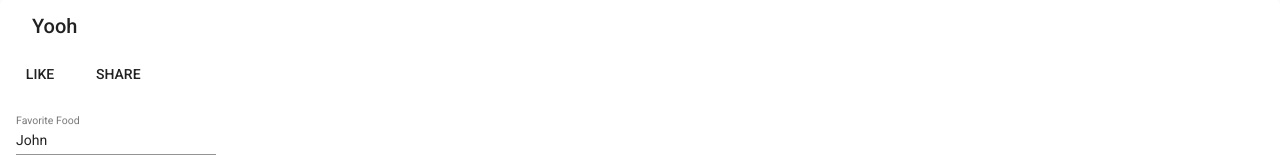
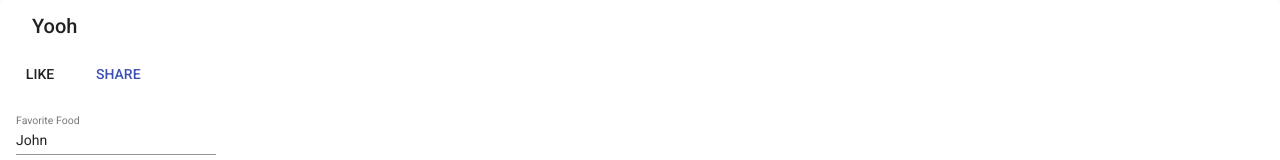
Before and after one commit to GregPatriota/AngularStudyCase01, an Angular app: page / in a window 1280 px wide. Shown: the top 160 px of the page. Built offline with nearby package versions, Linux system fonts and the light colour scheme.

Commit message:
Property binding e event binding

```diff
--- a/src/app/string-interpolation/string-interpolation.component.html
+++ b/src/app/string-interpolation/string-interpolation.component.html
@@ -5,8 +5,8 @@
 
     <mat-card-content>
         <mat-card-actions>
-            <button mat-button>LIKE</button>
-            <button mat-button>SHARE</button>
+            <button mat-button (click)="rola()">LIKE</button>
+            <button mat-button [color]="cor_bodega">SHARE</button>
         </mat-card-actions>
     </mat-card-content>
     <mat-form-field class="example-form-field">
--- a/src/app/string-interpolation/string-interpolation.component.ts
+++ b/src/app/string-interpolation/string-interpolation.component.ts
@@ -9,9 +9,14 @@ export class StringInterpolationComponent implements OnInit {
 
   firstName = "John"
   value = ''
+  cor_bodega = "primary"
   constructor() { }
 
   ngOnInit(): void {
   }
 
+  rola() {
+    console.log('Rolou!')
+  }
+
 }
```
